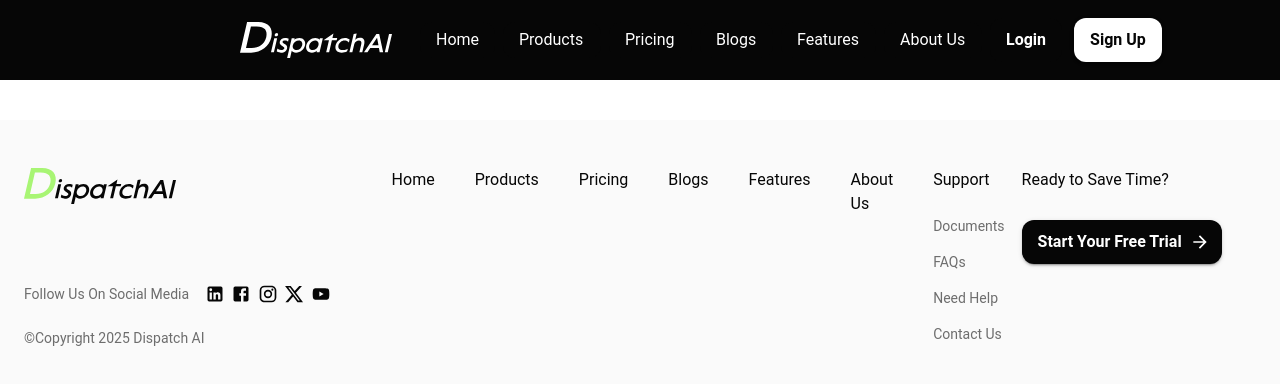
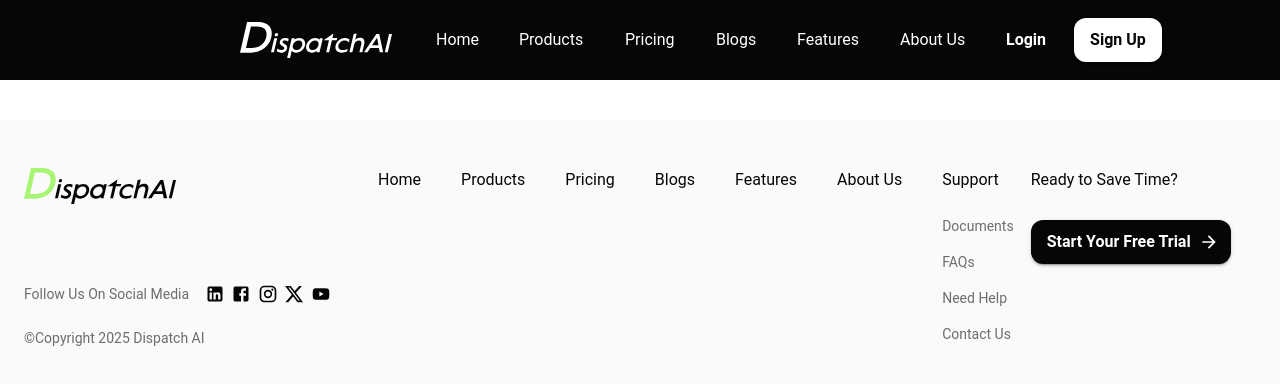
Before and after one commit to Dispatch-AI-com/frontend, a Next.js app: page /features in a window 1280 px wide. Shown: the top 384 px of the page. Built offline with nearby package versions, Linux system fonts and the light colour scheme.

Commit message:
Set whiteSpace: 'nowrap' to all title texts

```diff
--- a/src/components/layout/main-layout/Footer.tsx
+++ b/src/components/layout/main-layout/Footer.tsx
@@ -66,6 +66,7 @@ const SocialBox = styled(Box)(({ theme }) => ({
 const SocialText = styled(Typography)(({ theme }) => ({
   color: theme.palette.text.secondary,
   textAlign: 'center',
+  whiteSpace: 'nowrap',
   [theme.breakpoints.up('sm')]: {
     textAlign: 'left',
     marginRight: theme.spacing(1),
@@ -110,6 +111,7 @@ const NavLinksStack = styled(Stack)(({ theme }) => ({
   flexDirection: 'row',
   marginRight: theme.spacing(2),
   gap: theme.spacing(5),
+  whiteSpace: 'nowrap',
 }));
 
 const NavLink = styled(Link)(({ theme }) => ({
```
